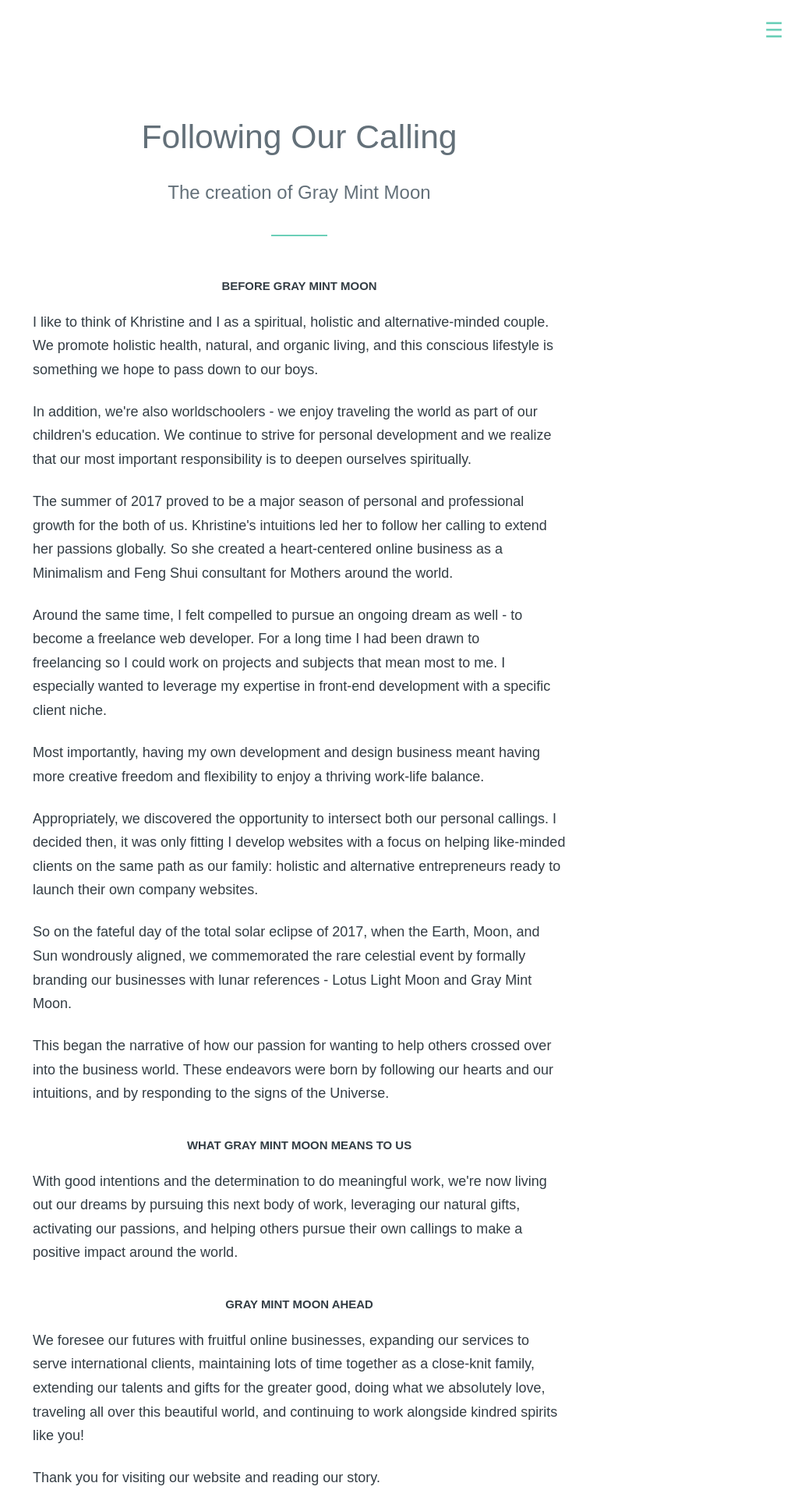
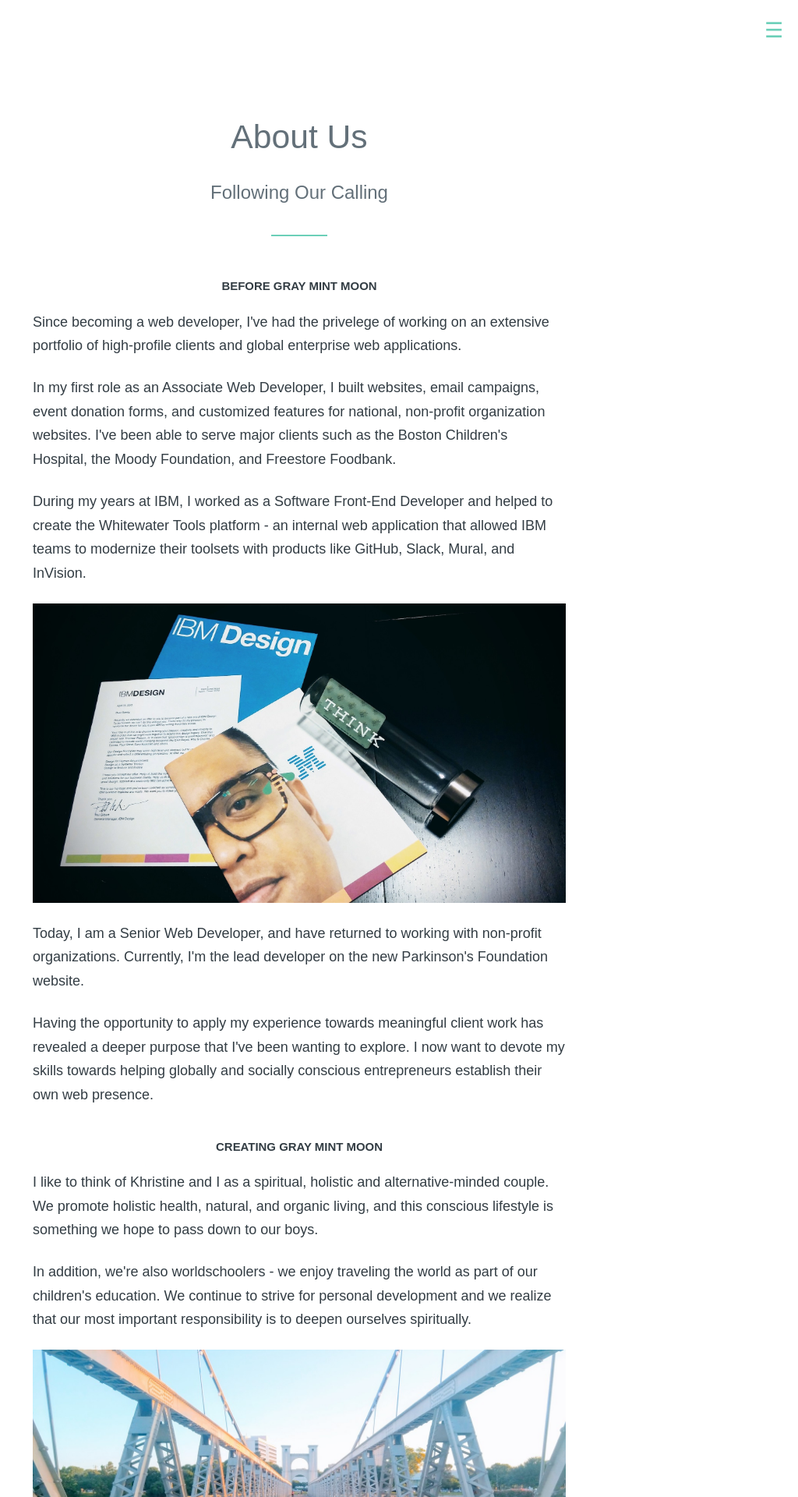
Before and after one commit to graymintmoon/graymintmoon.github.io, a Jekyll site: the page built from about.md, in a window 1280 px wide. Shown: the top 1920 px of the page at 78% size, without its empty margins (256-1280 px from the left). Built offline with Jekyll 4.4.1, drawn with Linux system fonts in a browser that asks for light colours; nearby versions of some CDN libraries; some web fonts are replaced.

Commit message:
about us images

```diff
--- a/_includes/head.html
+++ b/_includes/head.html
@@ -9,7 +9,7 @@
 		<meta property="og:description" content="">
 		<meta property="og:image" content="">
 		<meta property="og:url" content="">
-		<link rel="icon" type="image/png" href="favicon.png">
+		<link rel="icon" type="image/png" href="{{site.url}}/favicon.png">
 		<link rel="stylesheet" href="{{site.url}}/css/main.css">
 		<script src="https://code.jquery.com/jquery-3.2.1.min.js" integrity="sha256-hwg4gsxgFZhOsEEamdOYGBf13FyQuiTwlAQgxVSNgt4=" crossorigin="anonymous"></script>
 		{% include scripts.html %}
--- a/_sass/layout/_page.scss
+++ b/_sass/layout/_page.scss
@@ -41,4 +41,11 @@
 			cursor: pointer;
 		}
 	}
+
+	&_blockquote {
+		padding: $spacing-unit / 2 0;
+		border-top: 2px solid $charcoal;
+		border-bottom: 2px solid $charcoal;
+		margin-top: $spacing-unit * 2;
+	}
 }
--- a/_sass/utils/_background.scss
+++ b/_sass/utils/_background.scss
@@ -1,6 +1,7 @@
 .bg {
 	&_dark {background: $dark};
 	&_gray {background: $gray};
+	&_charcoal {background: $charcoal};
 	&_jungle {background: $jungle};
 	&_mint {background: $mint};
 	&_lightmint {background: $lightmint};
--- a/about.md
+++ b/about.md
@@ -3,16 +3,31 @@
 title: About
 ---
 <div class="text_center">
-	<h2 class="text_charcoal">Following Our Calling</h2>
-	<h4 class="page_subtitle">The creation of Gray Mint Moon</h4>
+	<h2 class="text_charcoal">About Us</h2>
+	<h4 class="page_subtitle">Following Our Calling</h4>
 	<hr class="divider">
 </div>
 
 <h5 class="page_section_title text_center">Before Gray Mint Moon</h5>
 
+<p>Since becoming a web developer, I've had the privelege of working on an extensive portfolio of high-profile clients and global enterprise web applications.</p>
+
+<p>In my first role as an Associate Web Developer, I built websites, email campaigns, event donation forms, and customized features for national, non-profit organization websites. I've been able to serve major clients such as the Boston Children's Hospital, the Moody Foundation, and Freestore Foodbank.</p>
+
+<p>During my years at IBM, I worked as a Software Front-End Developer and helped to create the Whitewater Tools platform - an internal web application that allowed IBM teams to modernize their toolsets with products like GitHub, Slack, Mural, and InVision.</p>
+
+<img class="img_full" src="{{site.url}}/assets/ibm_design.jpg" alt="photo of acceptance package at IBM">
+
+<p>Today, I am a Senior Web Developer, and have returned to working with non-profit organizations. Currently, I'm the lead developer on the new Parkinson's Foundation website.</p>
+
+<p>Having the opportunity to apply my experience towards meaningful client work has revealed a deeper purpose that I've been wanting to explore. I now want to devote my skills towards helping globally and socially conscious entrepreneurs establish their own web presence.</p>
+
+<h5 class="page_section_title text_center">Creating Gray Mint Moon</h5>
 <p>I like to think of Khristine and I as a spiritual, holistic and alternative-minded couple. We promote holistic health, natural, and organic living, and this conscious lifestyle is something we hope to pass down to our boys.</p>
 
 <p>In addition, we're also worldschoolers - we enjoy traveling the world as part of our children's education. We continue to strive for personal development and we realize that our most important responsibility is to deepen ourselves spiritually.</p>
+
+<img class="img_full" src="{{site.url}}/assets/bridge.jpg" alt="photo of Khris and boys at the beach">
 
 <p>The summer of 2017 proved to be a major season of personal and professional growth for the both of us. Khristine's intuitions led her to follow her calling to extend her passions globally. So she created a heart-centered online business as a Minimalism and Feng Shui consultant for Mothers around the world.</p>
 
@@ -21,6 +36,8 @@
 <p>Most importantly, having my own development and design business meant having more creative freedom and flexibility to enjoy a thriving work-life balance.</p>
 
 <p>Appropriately, we discovered the opportunity to intersect both our personal callings. I decided then, it was only fitting I develop websites with a focus on helping like-minded clients on the same path as our family: holistic and alternative entrepreneurs ready to launch their own company websites. </p>
+
+<img class="img_full" src="{{site.url}}/assets/eclipse.jpg" alt="photo of by Kevin Crosby">
 
 <p>So on the fateful day of the total solar eclipse of 2017, when the Earth, Moon, and Sun wondrously aligned, we commemorated the rare celestial event by formally branding our businesses with lunar references - Lotus Light Moon and Gray Mint Moon.</p>
 
@@ -39,9 +56,9 @@
 <a href="/contact">Let's talk</a> about how Gray Mint Moon can help you pursue your own dreams and launch your holistic business website.
 
 
-<div class="row_sm">
-	<div class="text_regular text_small">
-		<em>“And, when you want something, all the universe conspires in helping you to achieve it.”</em><br>
-		- Paulo Coelho, The Alchemist
+<div class="row_sm page_blockquote">
+	<div class="text_medium">
+		<em>“And, when you want something, all the universe conspires in helping you to achieve it.”</em>
+		<p class="text_right text_medium">- Paulo Coelho, The Alchemist</p>
 	</div>
 </div>
```
Also changed, not shown: assets/Surface.png (deleted), assets/beach.jpg (added), assets/bridge.jpg (added), assets/eclipse.jpg (added), assets/ibm_design.jpg (added).
